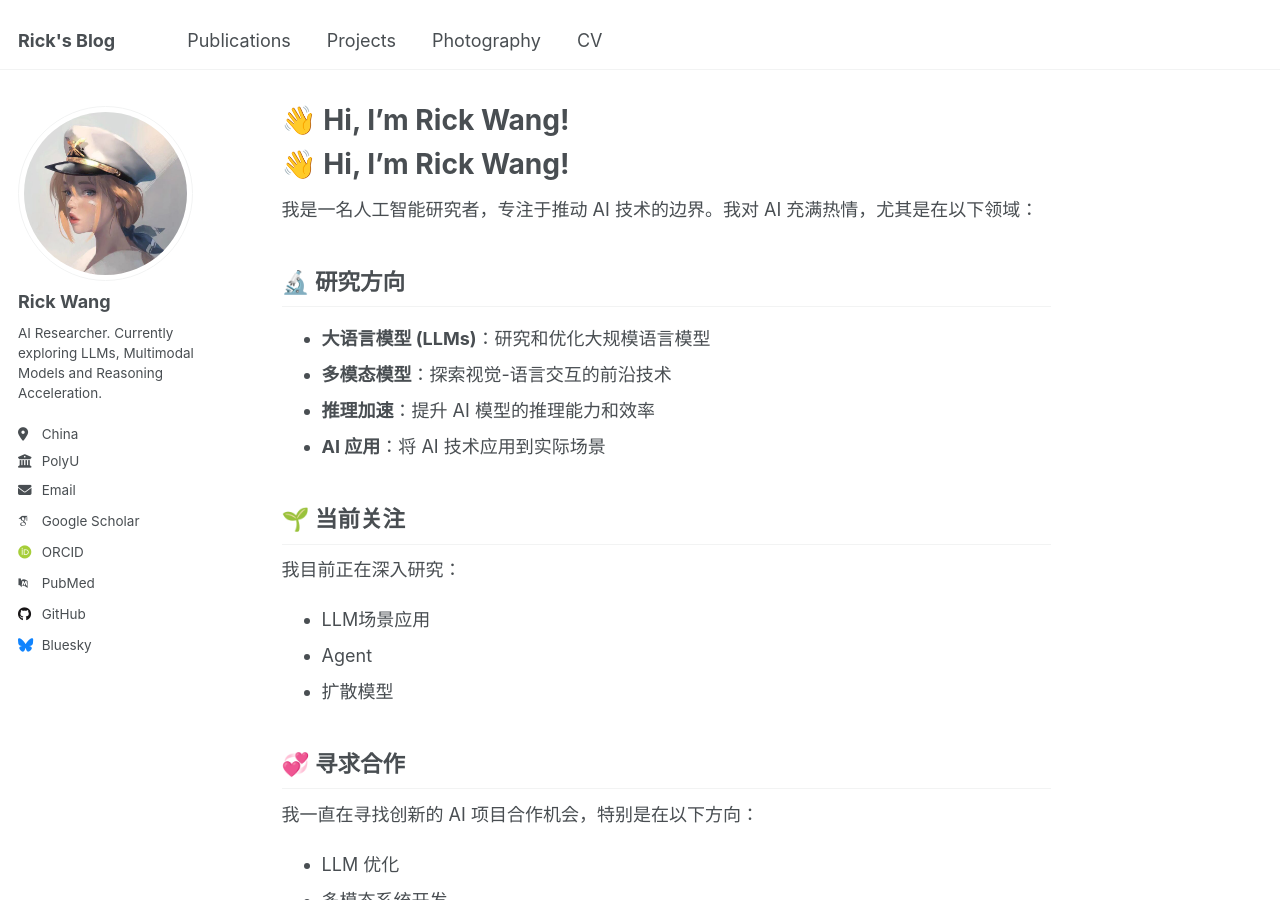
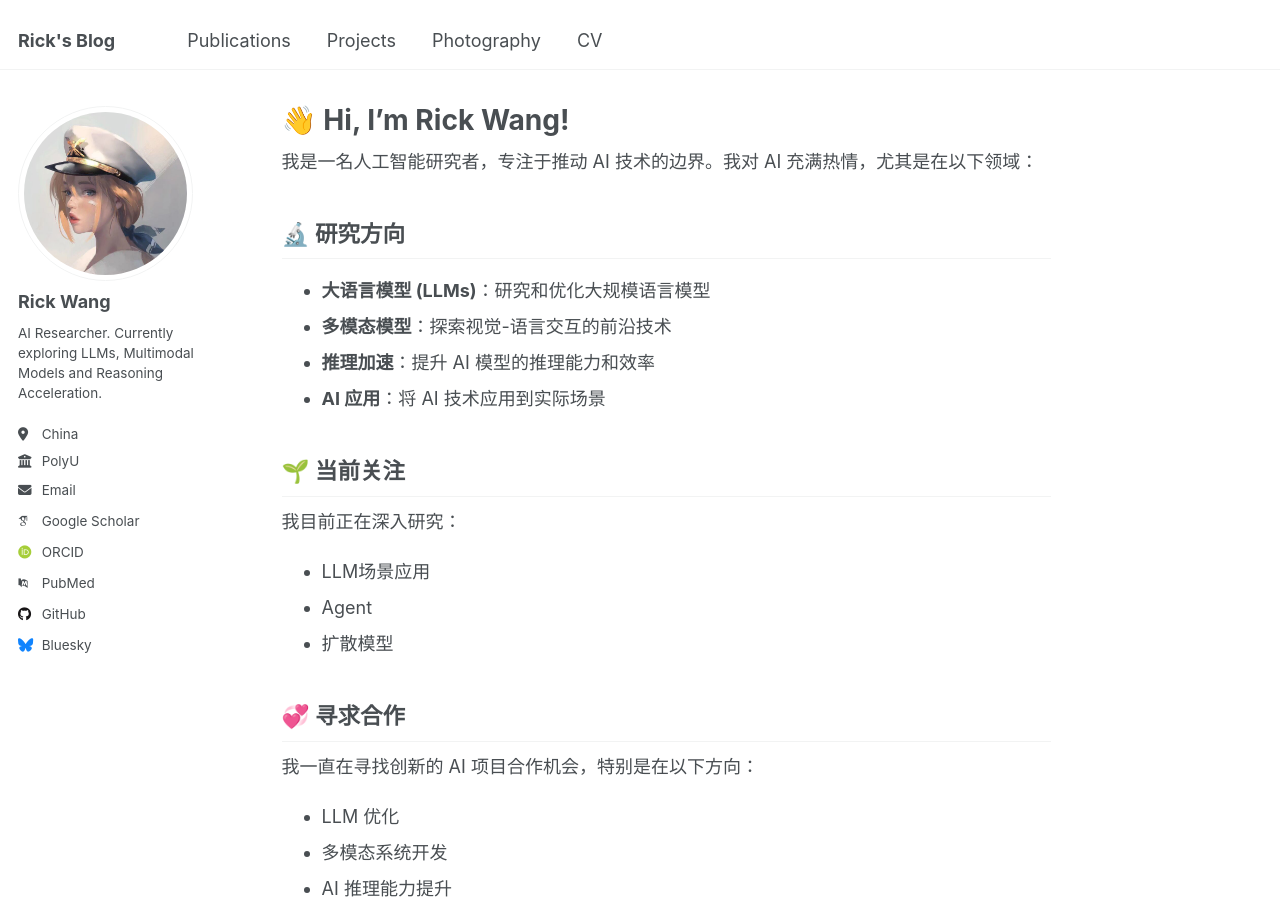
Before and after one commit to QHPG-Rick/QHPG-Rick.github.io, a Jekyll site: the page built from _pages/about.md, in a window 1280 px wide and 900 px high. Built offline with Jekyll 4.4.1, drawn with Linux system fonts in a browser that asks for light colours; some web fonts are replaced; our own code applies the rules of GitHub Pages for plain Markdown files; part of the change alters nothing that is shown.

Commit message:
update page

```diff
--- a/_pages/about.md
+++ b/_pages/about.md
@@ -1,12 +1,11 @@
 ---
 permalink: /
+title: "👋 Hi, I'm Rick Wang!"
 author_profile: true
 redirect_from:
   - /about/
   - /about.html
 ---
-
-# 👋 Hi, I'm Rick Wang!
 
 我是一名人工智能研究者，专注于推动 AI 技术的边界。我对 AI 充满热情，尤其是在以下领域：
 
```
